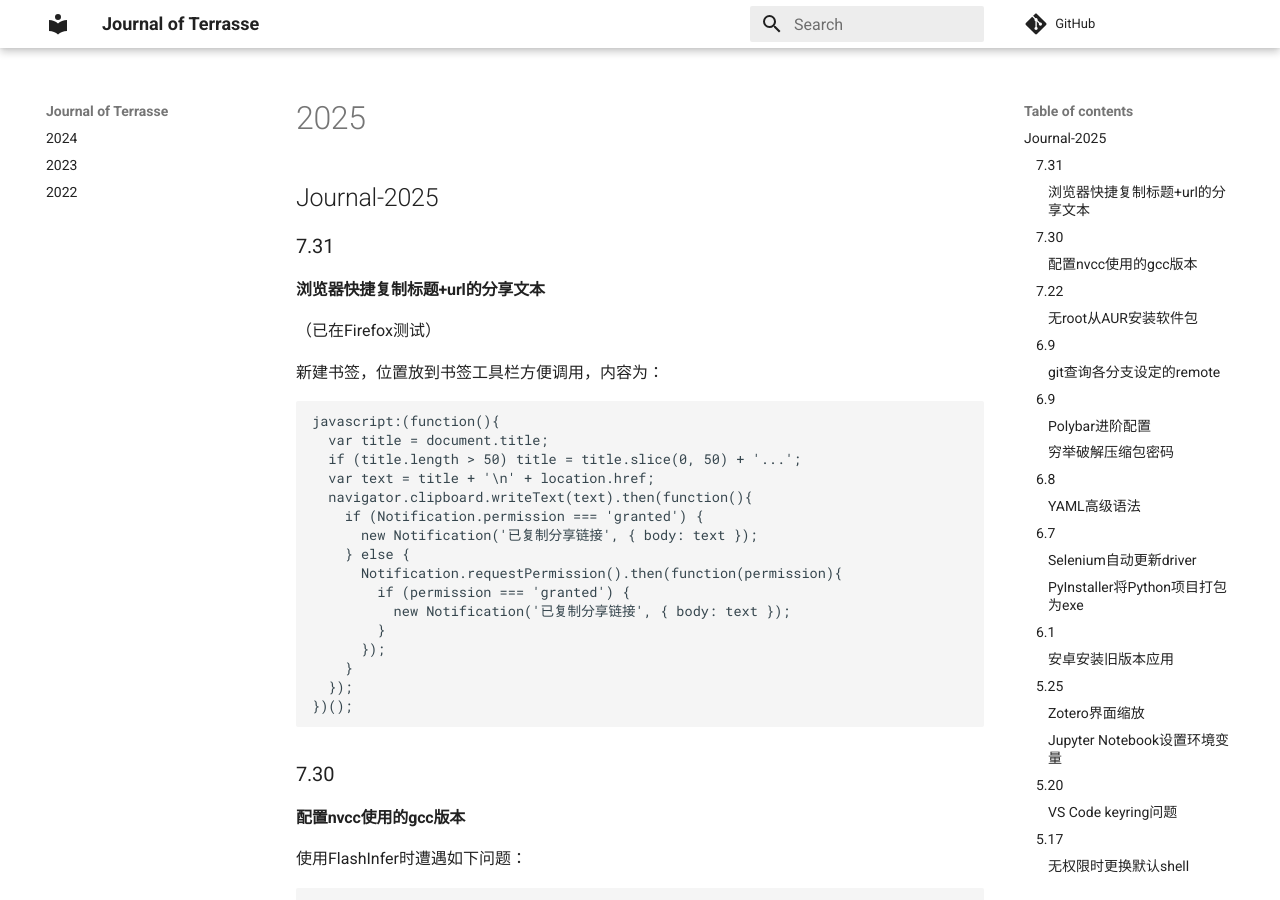
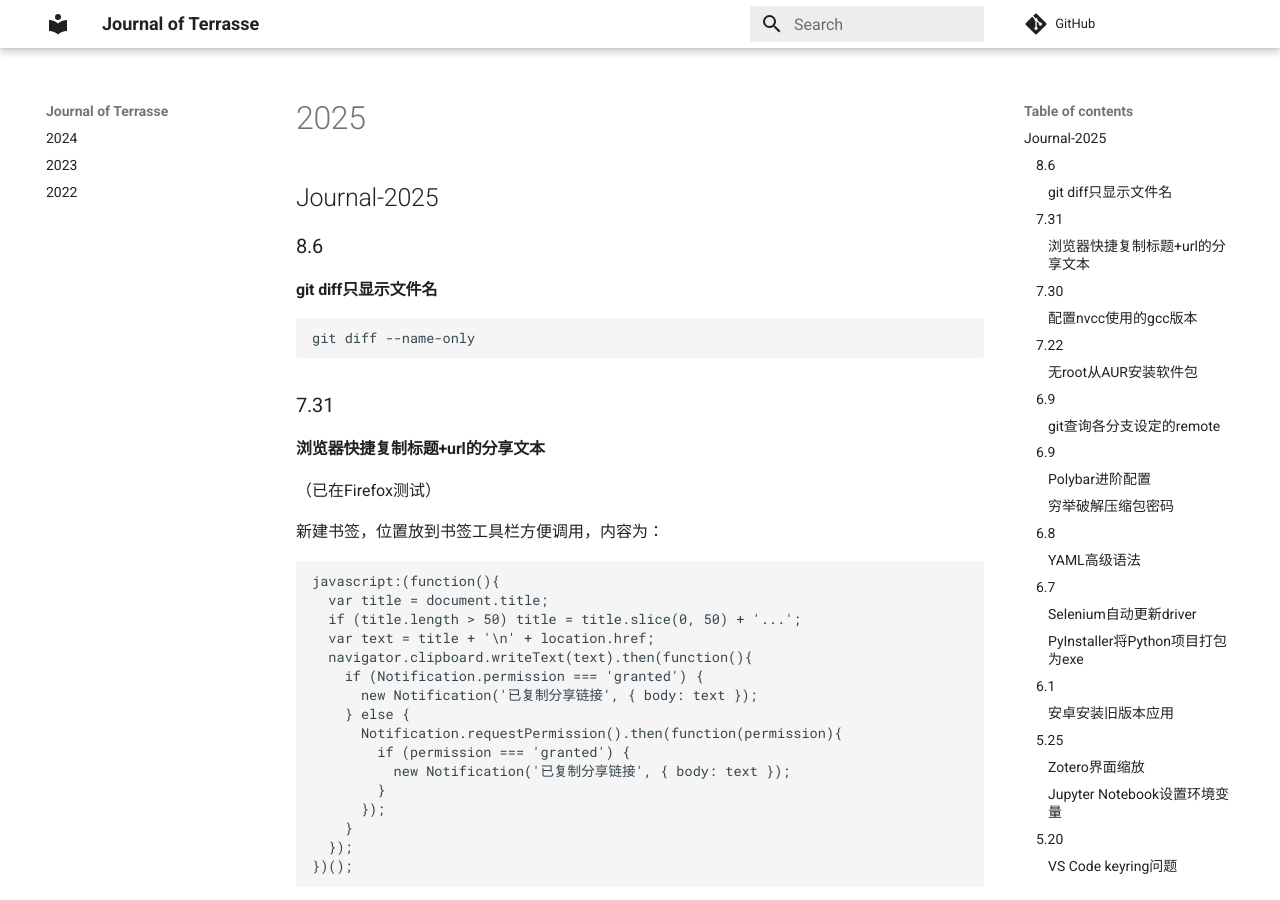
Before and after one commit to Jerry-Terrasse/journal, an MkDocs documentation site: the page built from docs/2025.md, in a window 1280 px wide and 900 px high. Built offline with MkDocs 1.6.1 and Material for MkDocs 9.7.7, drawn with Linux system fonts in a browser that asks for light colours; comment, search, counter and statistics services are not loaded.

Commit message:
update (Wed Aug  6 09:10:14 PM CST 2025)

````diff
--- a/docs/2025.md
+++ b/docs/2025.md
@@ -1,4 +1,12 @@
 ## Journal-2025
+
+### 8.6
+
+#### git diff只显示文件名
+
+```shell
+git diff --name-only
+```
 
 ### 7.31
 
````
